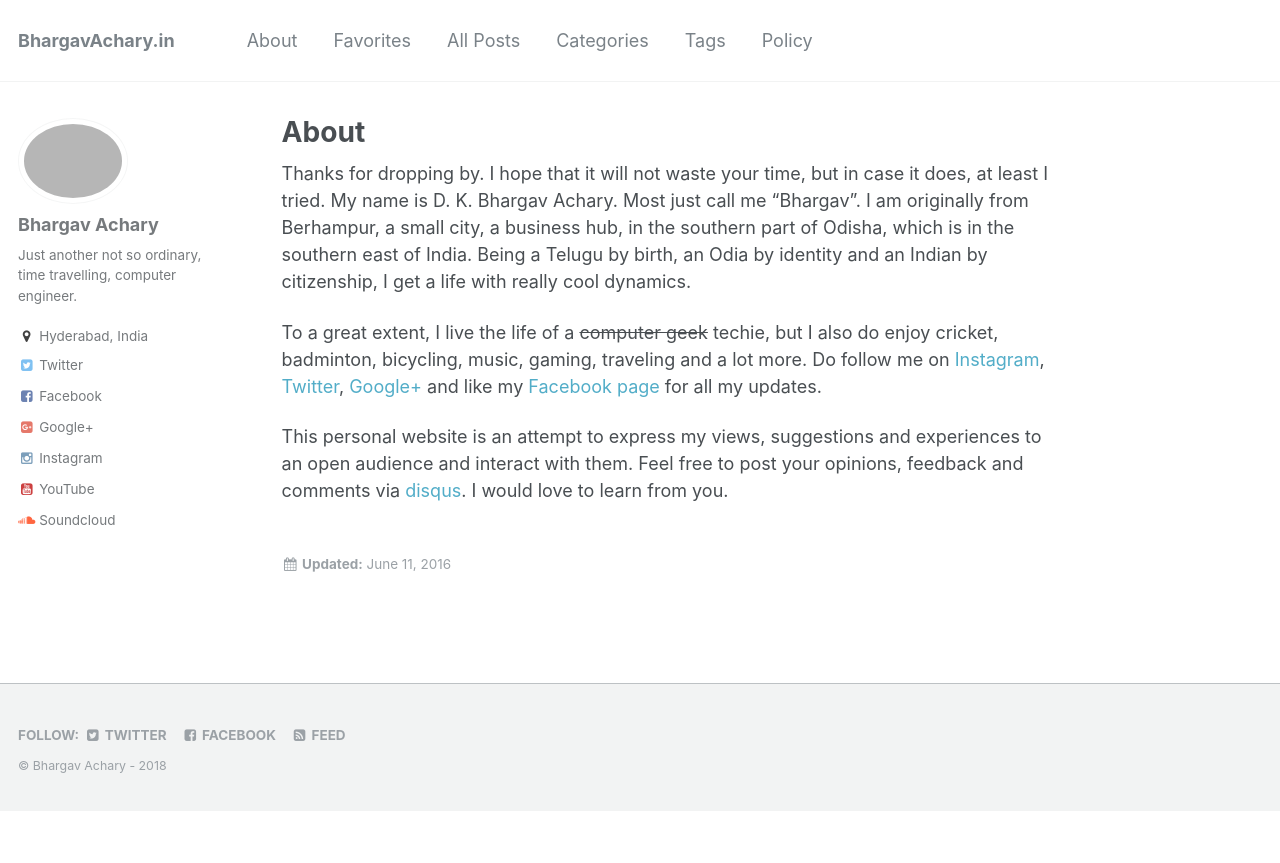
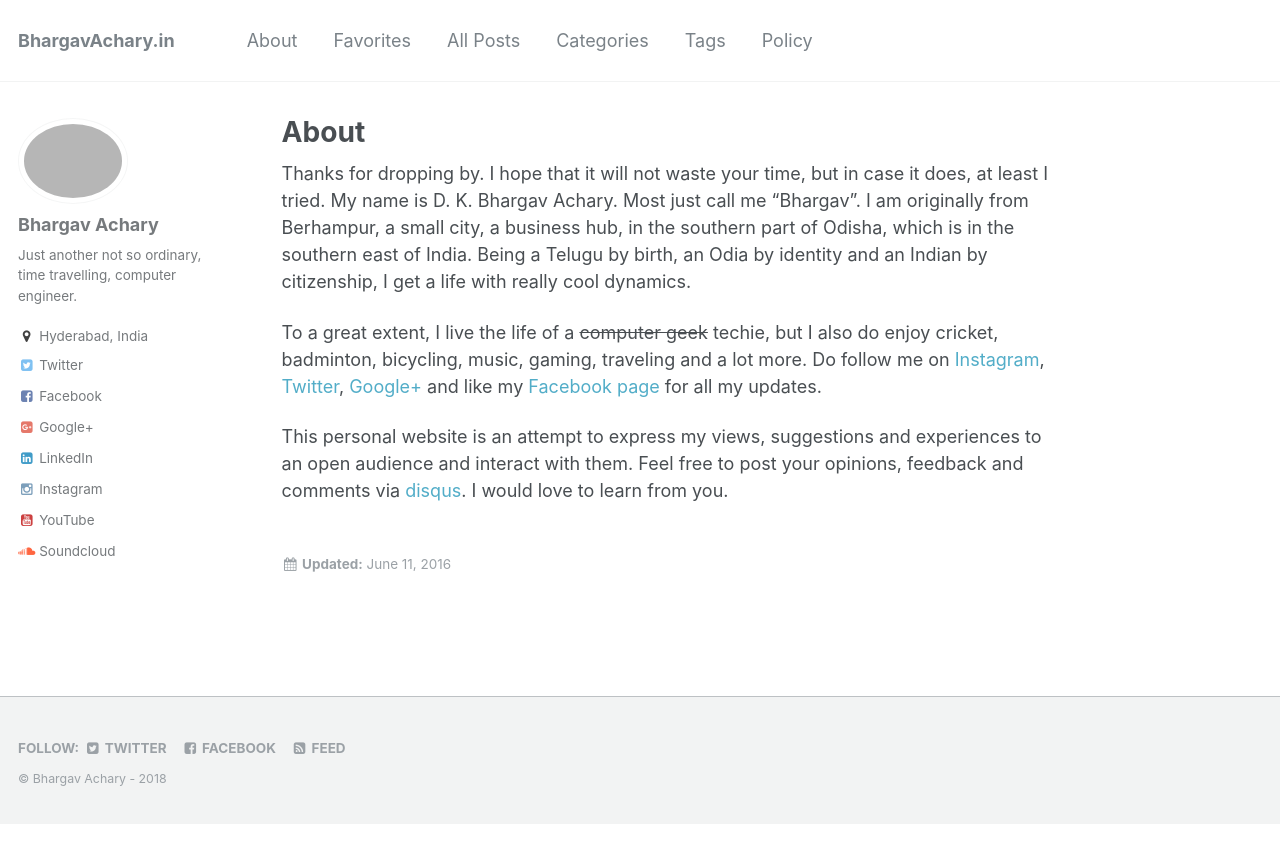
Before and after one commit to bhargavachary/bhargavachary.github.io, a Jekyll site: the page built from _pages/about.md, in a window 1280 px wide. Shown: the top 863 px of the page. Built offline with Jekyll 4.4.1, drawn with Linux system fonts in a browser that asks for light colours.

Commit message:
no message

```diff
--- a/_config.yml
+++ b/_config.yml
@@ -65,7 +65,7 @@ author:
   keybase          :
   instagram        : "bhargav_achary"
   lastfm           :
-  linkedin         :
+  linkedin         : "bhargavachary"
   pinterest        :
   soundcloud       : "bhargav-achary"
   stackoverflow    : # http://stackoverflow.com/users/123456/username
@@ -157,7 +157,7 @@ defaults:
 
 # Outputting
 permalink: /:year/:month/:day/:title.html
-paginate: 3 # amount of posts to show
+paginate: 5 # amount of posts to show
 paginate_path: /page:num/
 timezone: Asia/Calcutta # http://en.wikipedia.org/wiki/List_of_tz_database_time_zones
 
```
